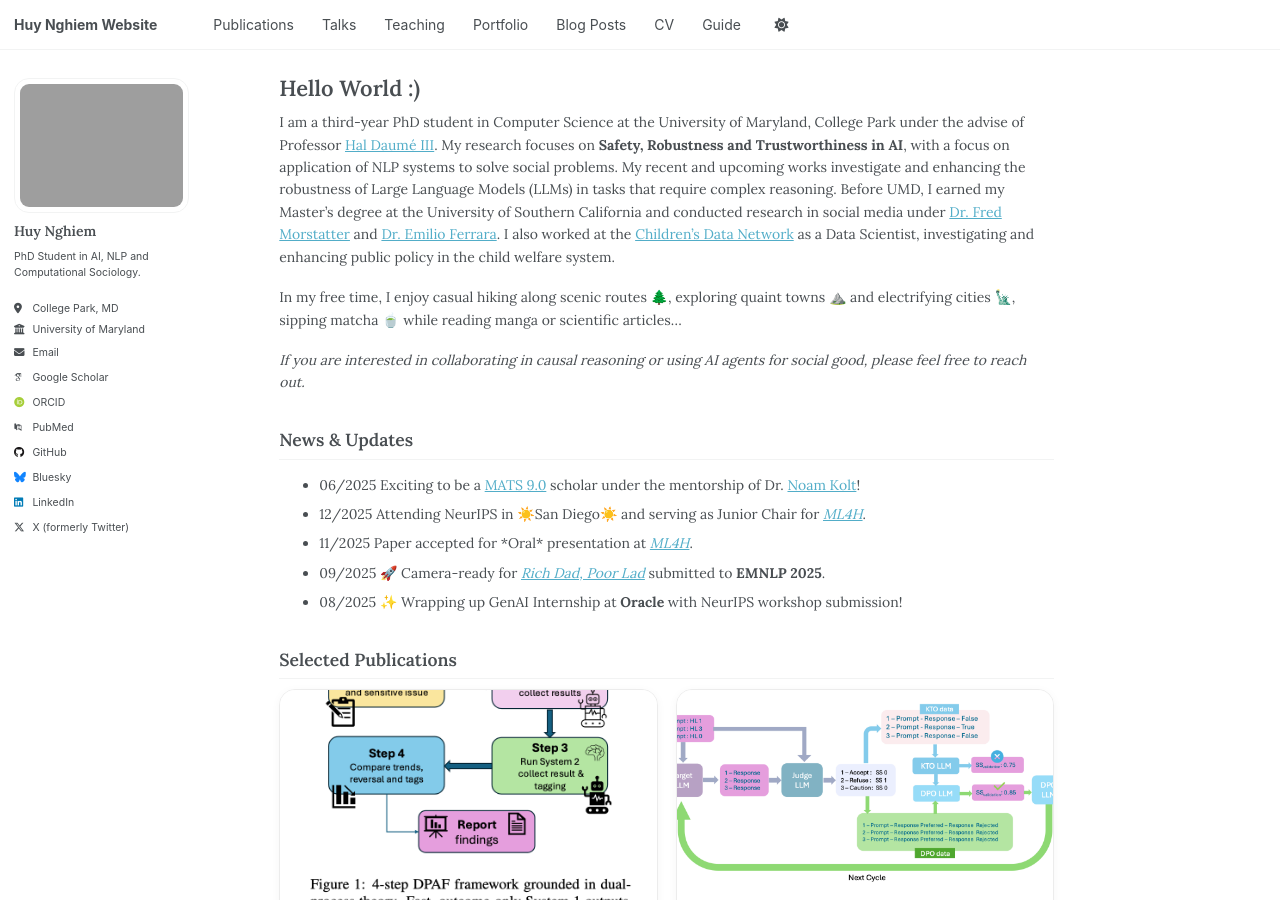
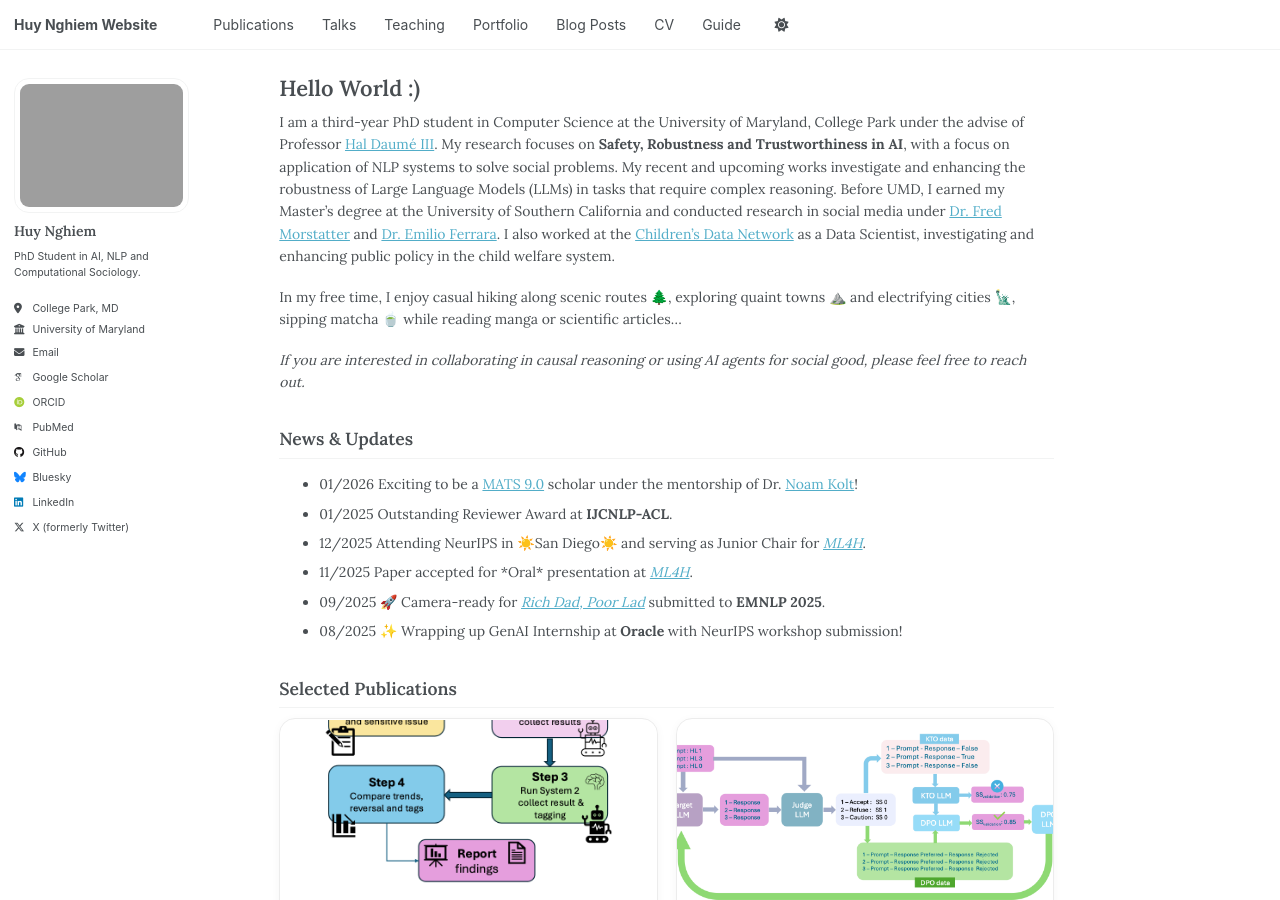
Before and after one commit to hnghiem-nlp/hnghiem-nlp.github.io, a Jekyll site: the page built from _pages/about.md, in a window 1280 px wide and 900 px high. Built offline with Jekyll 4.4.1, drawn with Linux system fonts in a browser that asks for light colours; some web fonts are replaced; a script that is not in the unit is left out.

Commit message:
Update about page news dates and remove B.S. from CV
Co-Authored-By: Claude Opus 4.6 <noreply@anthropic.com>

```diff
--- a/_pages/about.md
+++ b/_pages/about.md
@@ -17,8 +17,12 @@ In my free time, I enjoy casual hiking along scenic routes 🌲, exploring quain
 
 <ul class="news-compact">
   <li>
-    <span class="news-date">06/2025</span>
+    <span class="news-date">01/2026</span>
     <span class="news-text">Exciting to be a <a href="https://www.matsprogram.org/">MATS 9.0</a> scholar under the mentorship of Dr. <a href="https://www.noamkolt.com/">Noam Kolt</a>!</span>
+  </li>
+  <li>
+    <span class="news-date">01/2025</span>
+    <span class="news-text">Outstanding Reviewer Award at <b>IJCNLP-ACL</b>.</span>
   </li>
   <li>
     <span class="news-date">12/2025</span>
```
Also changed, not shown: _pages/cv.md (+0 -2 lines).
